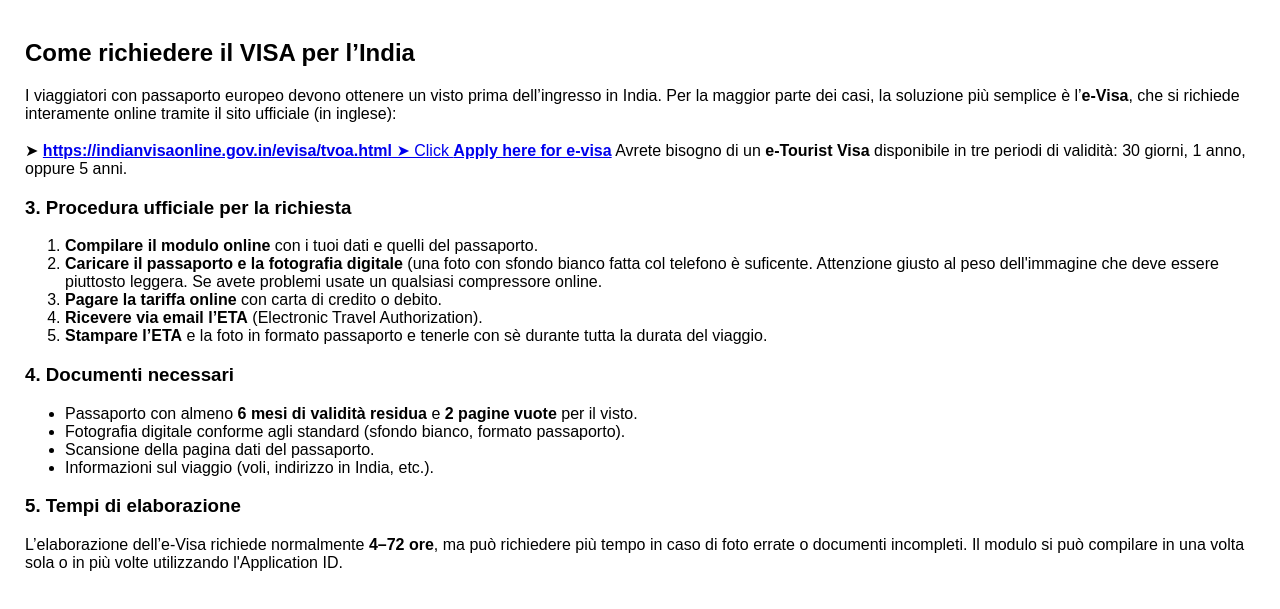
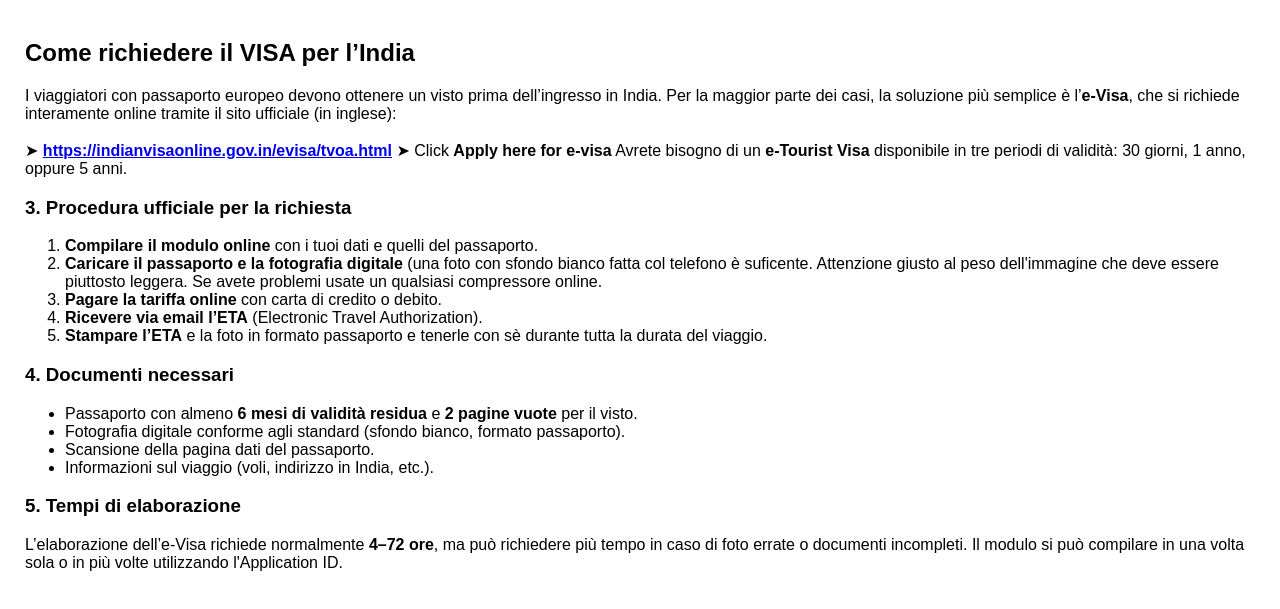
Before and after one commit to PrakritiLucaWedding/guests-infos, a plain HTML site: page visa-india-it.html in a window 1280 px wide. Shown: the part 65-674 px from the top of the page. Drawn offline with Linux system fonts and the light colour scheme.

Commit message:
Update visa-india-it.html

```diff
--- a/visa-india-it.html
+++ b/visa-india-it.html
@@ -44,8 +44,9 @@
         I viaggiatori con passaporto europeo devono ottenere un visto prima dell’ingresso in India.
         Per la maggior parte dei casi, la soluzione più semplice è l’<strong>e‑Visa</strong>, che si richiede interamente online tramite il sito ufficiale (in inglese):
         <br><br>
-        ➤ <a href="https://indianvisaonline.gov.in/evisa/tvoa.html" target="_blank"><strong>https://indianvisaonline.gov.in/evisa/tvoa.html</strong>
-        ➤ Click <strong>Apply here for e-visa</strong></a>
+        ➤ <a href="https://indianvisaonline.gov.in/evisa/tvoa.html" target="_blank"><strong>https://indianvisaonline.gov.in/evisa/tvoa.html</strong></a>
+
+        ➤ Click <strong>Apply here for e-visa</strong>
 
         Avrete bisogno di un <strong>e‑Tourist Visa</strong> disponibile in tre periodi di validità: 30 giorni, 1 anno, oppure 5 anni.
     <p>
```
